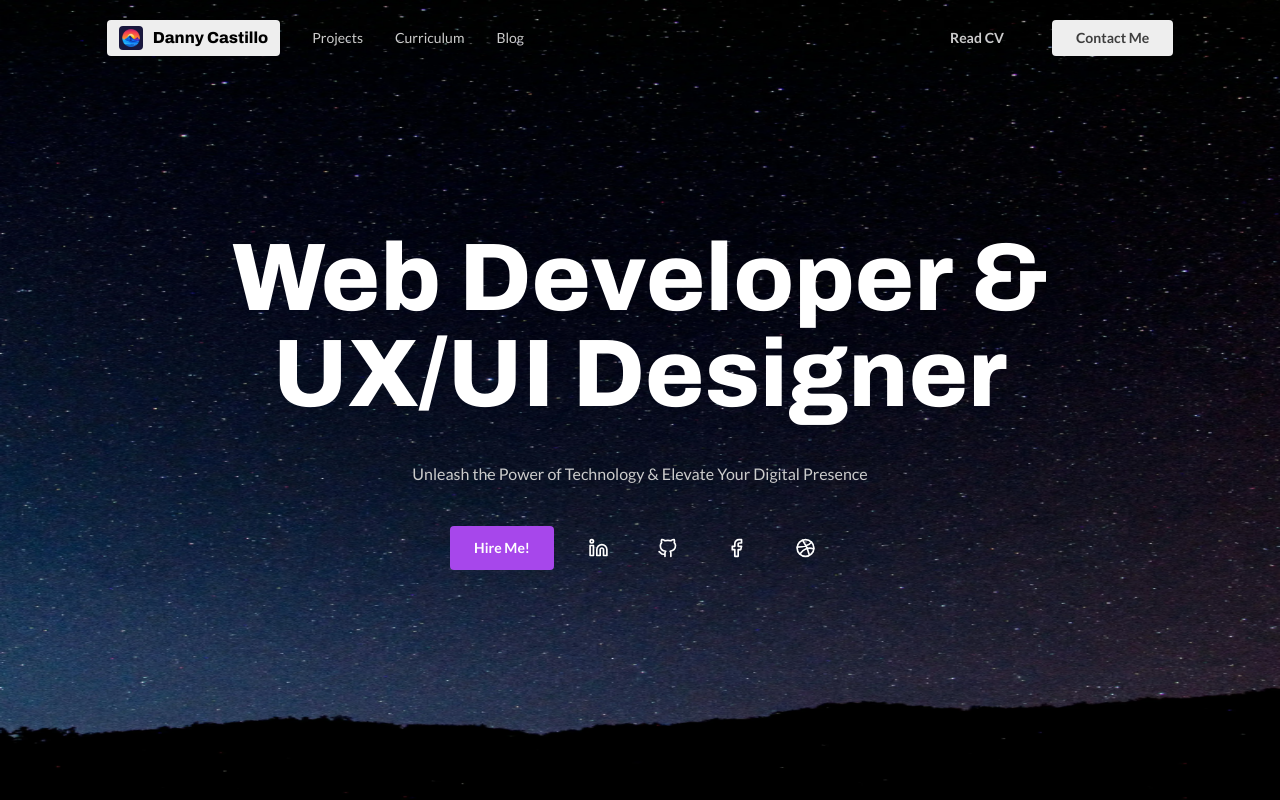
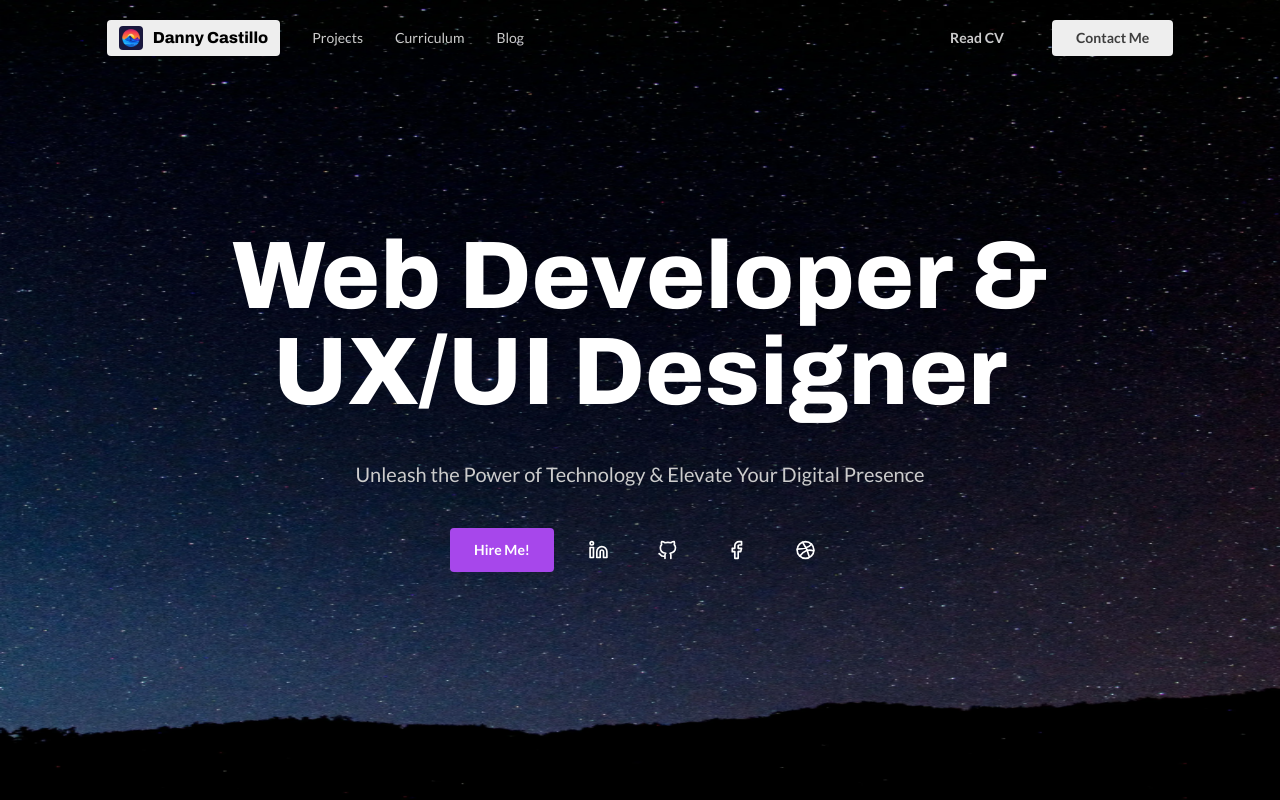
Before and after one commit to dannycastilloo/portfolio, a React (Vite) app: page / in a window 1280 px wide. Shown: the top 800 px of the page. Built offline with nearby package versions, Linux system fonts and the light colour scheme; the HTML template or start-up script is replaced by a standard one.

Commit message:
Update HomeView.jsx

```diff
--- a/src/views/HomeView.jsx
+++ b/src/views/HomeView.jsx
@@ -13,7 +13,7 @@ function HomeView() {
                 <div className='container flex flex-col gap-16 mx-auto justify-between items-center mt-32 md:mt-36 lg:mt-0 lg:flex-row lg:gap-0 w-10/12 h-screen'>
                     <div className='flex flex-col mx-auto items-start gap-10'>
                         <h1 className='font-extrabold text-start text-white font-archivo lg:text-center text-6xl leading-18 md:text-7xl lg:text-8xl md:leading-24'>Web Developer & UX/UI Designer</h1>
-                        <p className='text-start text-gray1 text-neutral100 lg:text-center lg:mx-auto subtitle'>Unleash the Power of Technology & Elevate Your Digital Presence</p>
+                        <p className='text-start text-gray1 lg:text-center lg:mx-auto text-lg md:text-xl lg:texl-2xl'>Unleash the Power of Technology & Elevate Your Digital Presence</p>
                         <div className='flex flex-col gap-6 lg:mx-auto justify-start items-start md:flex-row md:justify-center md:items-center md:gap-5'>
                             <a href="mailto:dannycastillootiniano@gmail.com" target="_blank" rel="noopener noreferrer" className="px-6 py-3 bg-purple1 hover:bg-purple2 text-white rounded font-semibold text-sm flex justify-center items-center cursor-pointer transition-all duration-300">Hire Me!</a>
                             <div className='flex gap-5'>
```
